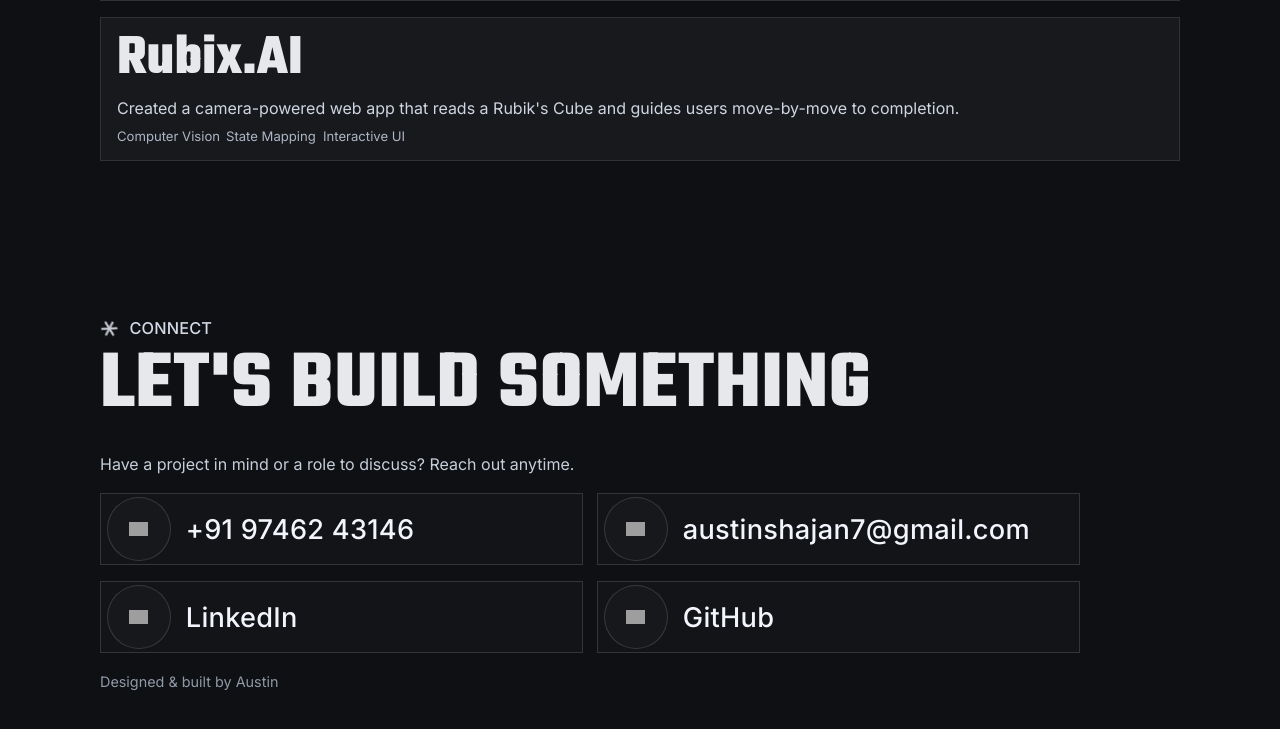
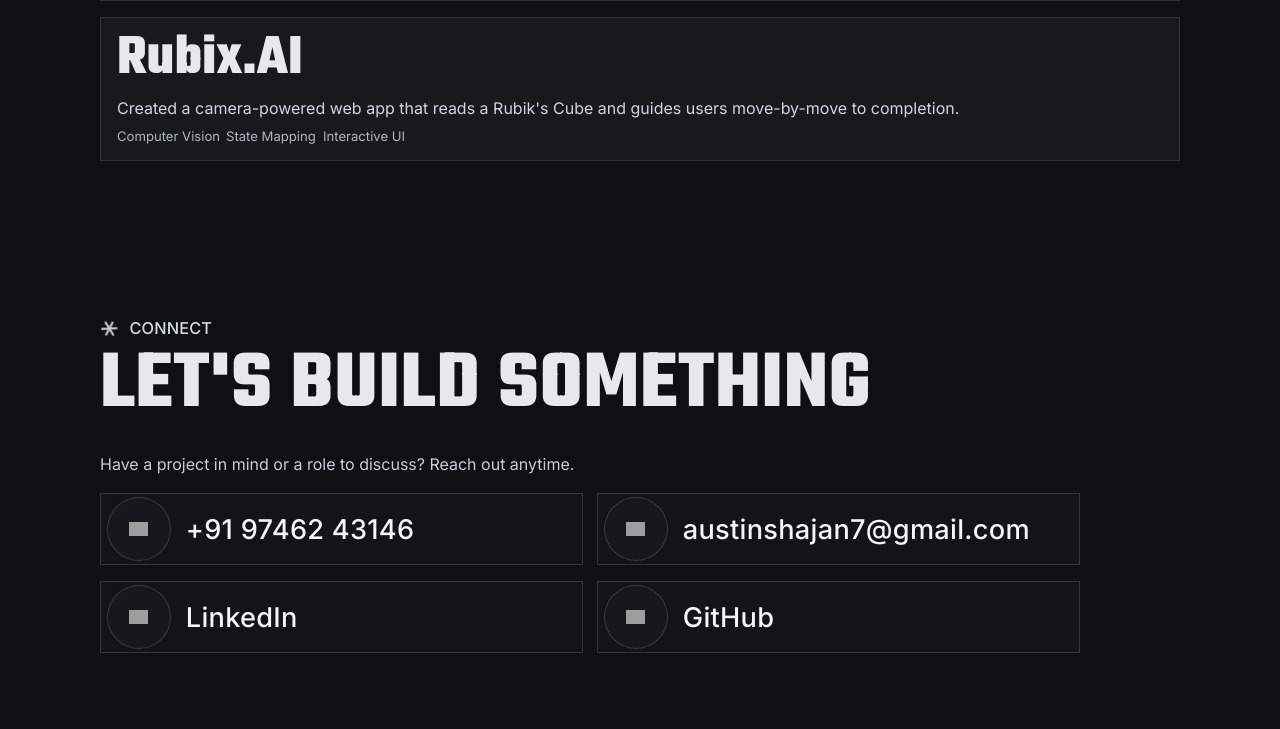
Before and after one commit to Austinhere7/portfolio---AUSTIN--, a website: page index.html in a window 1280 px wide. Shown: the part 3568-4297 px from the top of the page. Drawn offline with Linux system fonts and the light colour scheme; grey boxes are pictures that could not be loaded.

Commit message:
Remove footer credit text

```diff
--- a/index.html
+++ b/index.html
@@ -91,7 +91,6 @@
           <div id="contactMethods" class="contact-lines" aria-label="Primary contact methods"></div>
           <div id="connectLinks" class="social-circles" aria-label="Social links"></div>
         </div>
-        <p id="footerNote">Designed & built by Austin</p>
       </section>
     </main>
 
--- a/script.js
+++ b/script.js
@@ -6,8 +6,7 @@ const portfolioData = {
       "Hi! I'm <span class=\"hero-name-highlight\">AUSTIN SHAJAN</span>. A creative Frontend Developer with strong full-stack exposure, focused on building high-performance, scalable, and responsive digital products.",
     email: "austinshajan7@gmail.com",
     ctaLabel: "LET'S CONNECT",
-    ctaHref: "#connect",
-    footer: "Designed & built by Austin"
+    ctaHref: "#connect"
   },
   introBridge: {
     title: "Hi, I'm Austin.",
```
